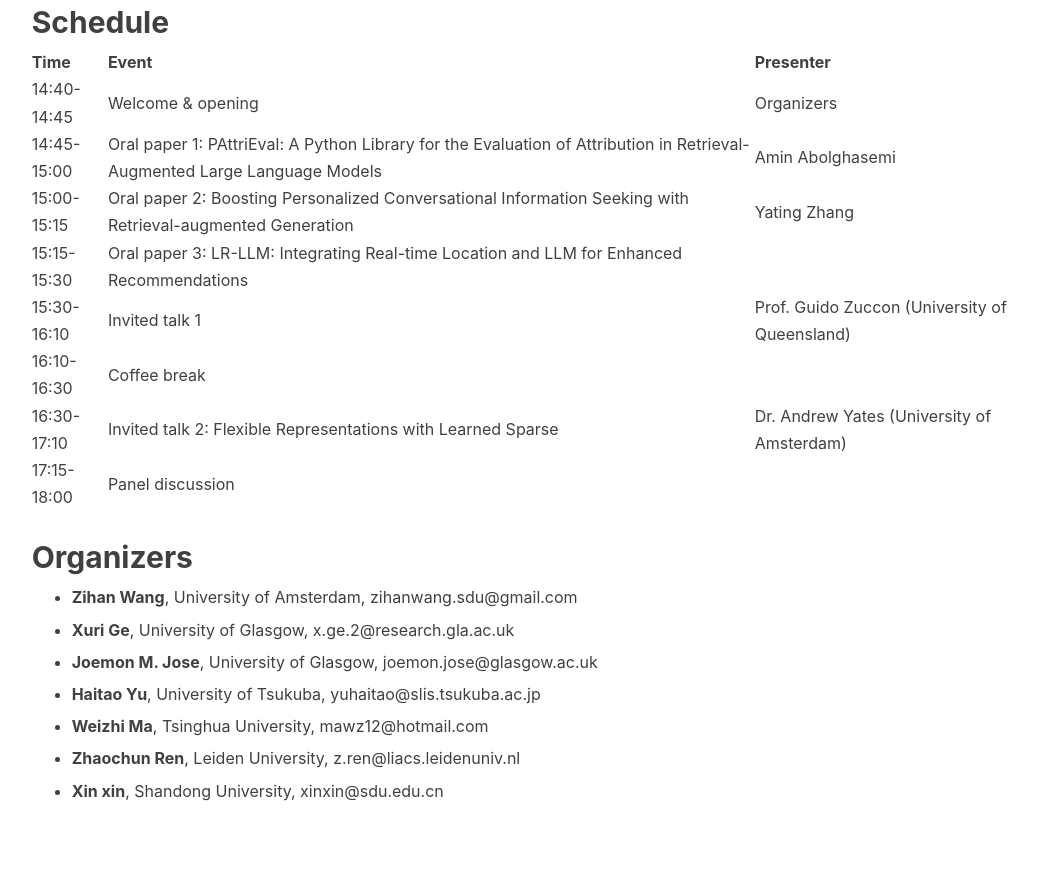
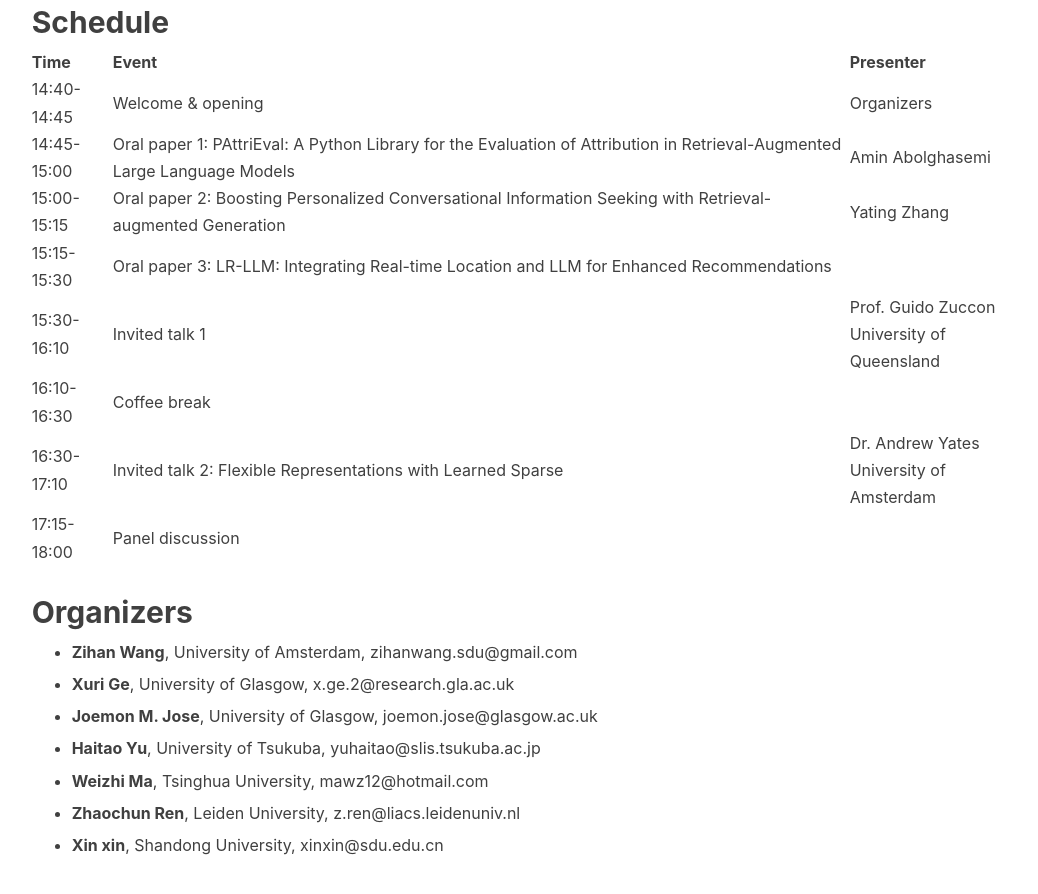
Before and after one commit to R3AG-SIGIR-AP/R3AG-SIGIR-AP.github.io, a Jekyll site: the page built from index.md, in a window 1280 px wide and 900 px high, scrolled down 1875 px. Shown: the top 894 px of the window, without its empty margins (90-1128 px from the left). Built offline with Jekyll 4.4.1, drawn with Linux system fonts in a browser that asks for light colours; nearby versions of some CDN libraries; our own code applies the rules of GitHub Pages for plain Markdown files; before the commit the page ends 2721 px from its top, so only the background shows below that.

```diff
--- a/index.md
+++ b/index.md
@@ -41,9 +41,9 @@ At least one author of each accepted paper must attend the workshop on-site and
 | 14:45-15:00 | Oral paper 1: PAttriEval: A Python Library for the Evaluation of Attribution in Retrieval-Augmented Large Language Models  | Amin Abolghasemi |
 | 15:00-15:15 | Oral paper 2: Boosting Personalized Conversational Information Seeking with Retrieval-augmented Generation  | Yating Zhang |
 | 15:15-15:30 | Oral paper 3: LR-LLM: Integrating Real-time Location and LLM for Enhanced Recommendations                                  |                                               |
-| 15:30-16:10 | Invited talk 1                                                                                                             | Prof. Guido Zuccon (University of Queensland) |
+| 15:30-16:10 | Invited talk 1                                                                                                             | Prof. Guido Zuccon <br> University of Queensland |
 | 16:10-16:30 | Coffee break                                                                                                               |                                               |
-| 16:30-17:10 | Invited talk 2: Flexible Representations with Learned Sparse                                                               | Dr. Andrew Yates (University of Amsterdam)    |
+| 16:30-17:10 | Invited talk 2: Flexible Representations with Learned Sparse                                                               | Dr. Andrew Yates <br> University of Amsterdam    |
 | 17:15-18:00 | Panel discussion                                                                                                           |                                               |
 
 ## <a name='Organizers' style="color: inherit; text-decoration: none;"> Organizers </a>
```
